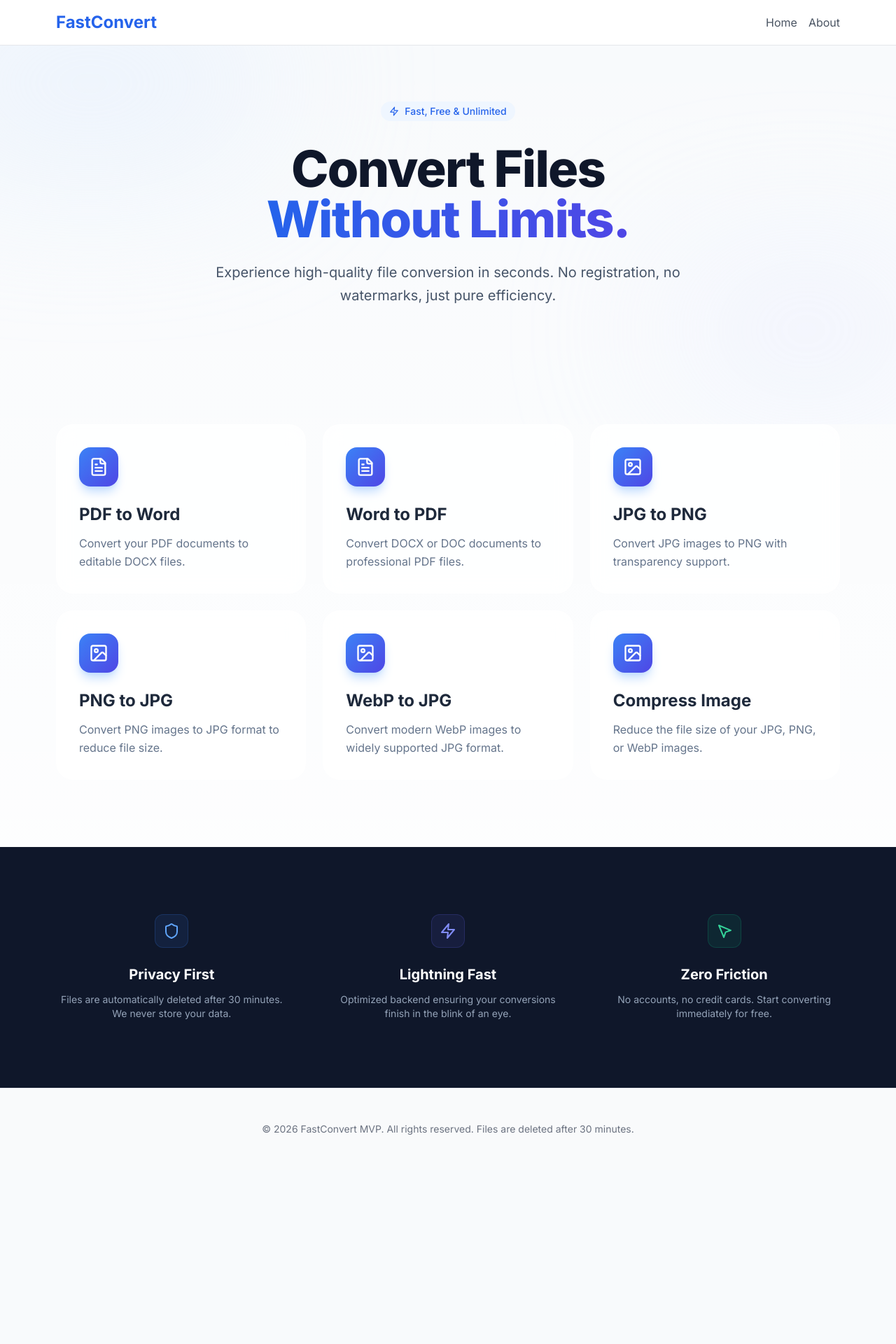
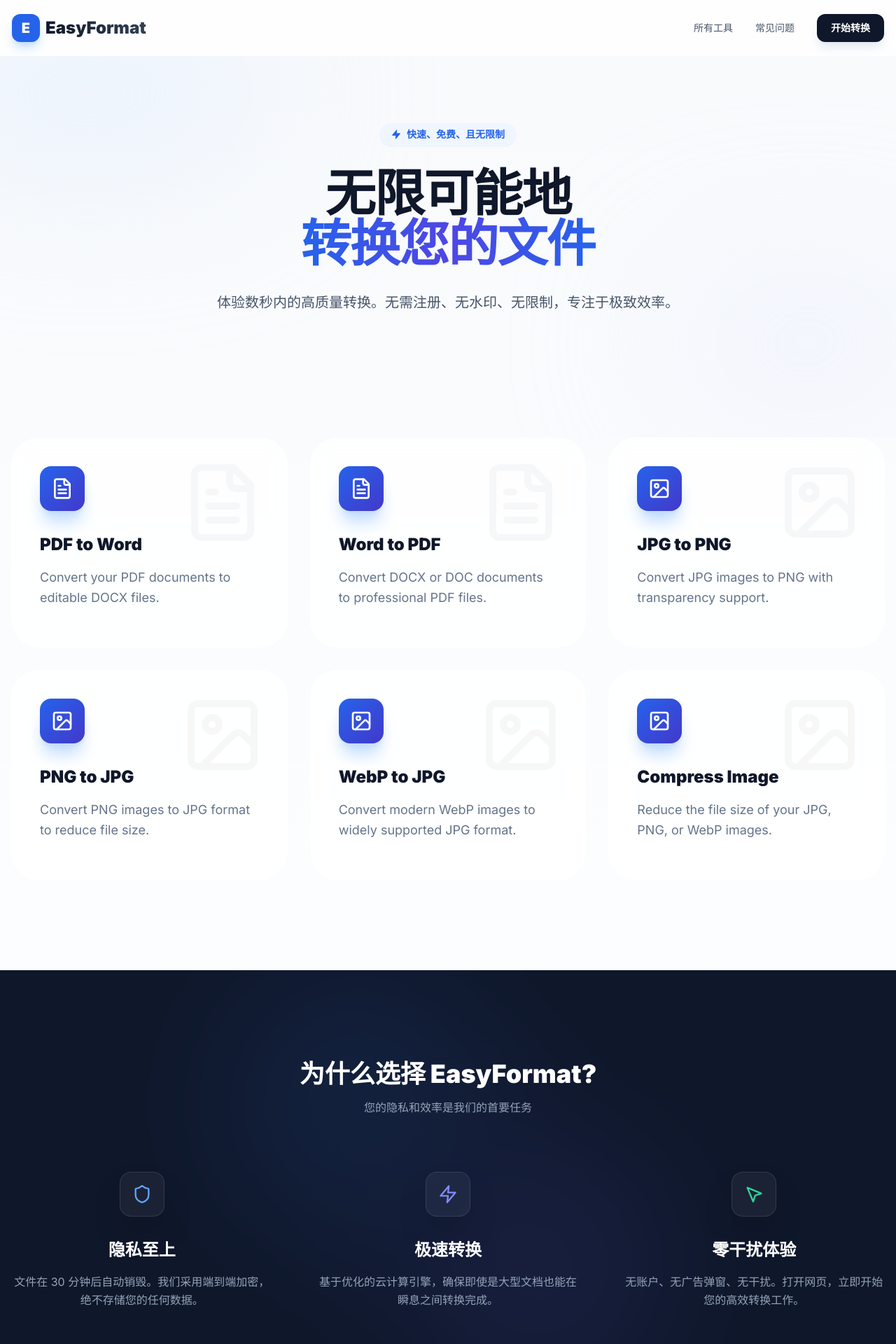
Before and after one commit to yej07243-lang/geshiweb111, a Next.js app in the folder frontend/: page / in a window 1280 px wide. Shown: the top 1920 px of the page at 70% size. Before the commit the page ends 1671 px from the top, so only its background shows below. Built offline with nearby package versions, Linux system fonts and the light colour scheme.

Commit message:
style: full UI redesign and layout fix for premium look

```diff
--- a/frontend/src/app/layout.tsx
+++ b/frontend/src/app/layout.tsx
@@ -6,39 +6,54 @@
 const inter = Inter({ subsets: ["latin"] });
 
 export const metadata: Metadata = {
-  title: "FastConvert - Free Online File Converter",
-  description: "Simple, fast, and secure file conversion tools. PDF, Word, and Images.",
+  title: "EasyFormat - 免费在线文件转换器",
+  description: "简单、快速、安全的在线文件转换工具。支持 PDF, Word 和图片转换。",
 };
 
 export default function RootLayout({
   children,
-}: Readonly<{
+}: {
   children: React.ReactNode;
-}>) {
+}) {
   return (
-    <html lang="en">
-      <body className={inter.className}>
-        <header className="bg-white border-b sticky top-0 z-10">
-          <nav className="max-w-6xl mx-auto px-4 h-16 flex items-center justify-between">
-            <Link href="/" className="text-2xl font-bold text-blue-600">
-              FastConvert
+    <html lang="zh-CN">
+      <body className={`${inter.className} antialiased`}>
+        <header className="fixed top-0 left-0 right-0 z-50 glass-card border-b border-slate-200/60 h-20">
+          <nav className="max-w-7xl mx-auto px-4 h-full flex items-center justify-between">
+            <Link href="/" className="flex items-center gap-2">
+              <div className="w-10 h-10 bg-blue-600 rounded-xl flex items-center justify-center shadow-lg shadow-blue-200">
+                <span className="text-white font-black text-xl">E</span>
+              </div>
+              <span className="text-2xl font-black bg-clip-text text-transparent bg-gradient-to-r from-slate-900 to-slate-700">
+                EasyFormat
+              </span>
             </Link>
-            <div className="space-x-4 hidden md:flex">
-              <Link href="/" className="text-gray-600 hover:text-blue-600">Home</Link>
-              <Link href="/about" className="text-gray-600 hover:text-blue-600">About</Link>
+
+            <div className="hidden md:flex items-center gap-8">
+              <Link href="/" className="text-sm font-medium text-slate-600 hover:text-blue-600 transition-colors">所有工具</Link>
+              <Link href="/faq" className="text-sm font-medium text-slate-600 hover:text-blue-600 transition-colors">常见问题</Link>
+              <Link href="https://easyformat.co" className="bg-slate-900 text-white px-5 py-2.5 rounded-xl text-sm font-bold hover:bg-slate-800 transition-all active:scale-95 shadow-lg shadow-slate-200">
+                开始转换
+              </Link>
             </div>
           </nav>
         </header>
 
-        <main className="min-h-screen">
+        <main className="pt-20">
           {children}
         </main>
 
-        <footer className="bg-gray-50 border-t py-12">
-          <div className="max-w-6xl mx-auto px-4 text-center">
-            <p className="text-gray-500 text-sm">
-              © 2026 FastConvert MVP. All rights reserved. Files are deleted after 30 minutes.
-            </p>
+        <footer className="bg-white border-t border-slate-100 py-16">
+          <div className="max-w-7xl mx-auto px-4">
+            <div className="flex flex-col md:flex-row justify-between items-center gap-8">
+              <div>
+                <span className="text-xl font-black text-slate-900">EasyFormat</span>
+                <p className="text-slate-400 text-sm mt-2">您的在线隐私转换专家</p>
+              </div>
+              <p className="text-slate-400 text-sm">
+                &copy; 2026 EasyFormat. 保留所有权利。所有文件将在转换后 30 分钟内自动删除。
+              </p>
+            </div>
           </div>
         </footer>
       </body>
--- a/frontend/src/app/page.tsx
+++ b/frontend/src/app/page.tsx
@@ -5,60 +5,96 @@
 export default function Home() {
   return (
     <div className="min-h-screen">
-      <section className="relative pt-20 pb-32 overflow-hidden">
+      {/* Hero Section */}
+      <section className="relative pt-24 pb-32 overflow-hidden">
         <div className="absolute top-0 left-1/2 -translate-x-1/2 w-full h-full -z-10">
           <div className="absolute top-[-10%] left-[-10%] w-[40%] h-[40%] bg-blue-100 rounded-full blur-[120px] opacity-50"></div>
           <div className="absolute bottom-[10%] right-[-5%] w-[30%] h-[30%] bg-indigo-100 rounded-full blur-[120px] opacity-50"></div>
         </div>
+
         <div className="max-w-6xl mx-auto px-4 text-center">
-          <div className="inline-flex items-center gap-2 px-3 py-1 rounded-full bg-blue-50 text-blue-600 text-sm font-medium mb-8">
-            <Zap size={14} />
-            <span>Fast, Free & Unlimited</span>
+          <div className="inline-flex items-center gap-2 px-4 py-1.5 rounded-full bg-blue-50 text-blue-600 text-sm font-bold mb-8 shadow-sm">
+            <Zap size={14} className="fill-blue-600" />
+            <span>快速、免费、且无限制</span>
           </div>
-          <h1 className="text-5xl md:text-7xl font-extrabold mb-6 tracking-tight text-slate-900">
-            Convert Files <br />
-            <span className="bg-clip-text text-transparent bg-gradient-to-r from-blue-600 to-indigo-600">
-              Without Limits.
+          <h1 className="text-5xl md:text-7xl font-black mb-8 tracking-tight text-slate-900 leading-[1.1]">
+            无限可能地<br />
+            <span className="bg-clip-text text-transparent bg-gradient-to-r from-blue-600 via-indigo-600 to-blue-600 animate-gradient-x">
+              转换您的文件
             </span>
           </h1>
-          <p className="text-xl text-slate-600 max-w-2xl mx-auto mb-10 leading-relaxed">
-            Experience high-quality file conversion in seconds. No registration, no watermarks, just pure efficiency.
+          <p className="text-xl text-slate-600 max-w-2xl mx-auto mb-12 leading-relaxed font-medium">
+            体验数秒内的高质量转换。无需注册、无水印、无限制，专注于极致效率。
           </p>
         </div>
       </section>
-      <section className="max-w-6xl mx-auto px-4 pb-24">
-        <div className="grid grid-cols-1 md:grid-cols-2 lg:grid-cols-3 gap-6">
+
+      {/* Tools Grid */}
+      <section className="max-w-7xl mx-auto px-4 pb-32">
+        <div className="grid grid-cols-1 md:grid-cols-2 lg:grid-cols-3 gap-8">
           {TOOLS.map((tool) => (
-            <Link key={tool.id} href={`/tools/${tool.id}`} className="group glass-card p-8 rounded-3xl tool-grid-item hover:shadow-2xl hover:shadow-blue-100/50 transition-all border-slate-200/60">
-              <div className="w-14 h-14 bg-gradient-to-br from-blue-500 to-indigo-600 rounded-2xl flex items-center justify-center mb-6 shadow-lg shadow-blue-200 group-hover:scale-110 transition-transform">
-                {tool.id.includes("pdf") || tool.id.includes("word") ? <FileText className="text-white" size={28} /> : <ImageIcon className="text-white" size={28} />}
+            <Link
+              key={tool.id}
+              href={`/tools/${tool.id}`}
+              className="group glass-card p-10 rounded-[2.5rem] tool-grid-item hover:shadow-2xl hover:shadow-blue-200/40 transition-all border-slate-200/60 relative overflow-hidden"
+            >
+              <div className="absolute top-0 right-0 p-8 opacity-[0.03] group-hover:opacity-[0.08] transition-opacity">
+                {tool.id.includes("pdf") ? <FileText size={120} /> : <ImageIcon size={120} />}
               </div>
-              <h2 className="text-2xl font-bold mb-3 flex items-center text-slate-800">
+
+              <div className="w-16 h-16 bg-gradient-to-br from-blue-600 to-indigo-700 rounded-2xl flex items-center justify-center mb-8 shadow-xl shadow-blue-200 group-hover:scale-110 group-hover:rotate-3 transition-all duration-300">
+                {tool.id.includes("pdf") || tool.id.includes("word") ? (
+                  <FileText className="text-white" size={32} />
+                ) : (
+                  <ImageIcon className="text-white" size={32} />
+                )}
+              </div>
+
+              <h2 className="text-2xl font-black mb-4 flex items-center text-slate-900">
                 {tool.name}
-                <ArrowRight className="ml-2 w-5 h-5 opacity-0 -translate-x-2 group-hover:opacity-100 group-hover:translate-x-0 transition-all" />
+                <ArrowRight className="ml-2 w-6 h-6 opacity-0 -translate-x-4 group-hover:opacity-100 group-hover:translate-x-0 transition-all duration-300 text-blue-600" />
               </h2>
-              <p className="text-slate-500 leading-relaxed">{tool.description}</p>
+              <p className="text-slate-500 text-lg leading-relaxed mb-4">
+                {tool.description}
+              </p>
             </Link>
           ))}
         </div>
       </section>
-      <section className="bg-slate-900 py-24 text-white">
-        <div className="max-w-6xl mx-auto px-4">
+
+      {/* Features Section */}
+      <section className="bg-slate-900 py-32 text-white overflow-hidden relative">
+        <div className="absolute top-0 left-0 w-full h-full opacity-10 pointer-events-none">
+          <div className="absolute top-0 left-1/4 w-96 h-96 bg-blue-500 rounded-full blur-[100px]"></div>
+          <div className="absolute bottom-0 right-1/4 w-96 h-96 bg-indigo-500 rounded-full blur-[100px]"></div>
+        </div>
+
+        <div className="max-w-7xl mx-auto px-4 relative">
+          <div className="text-center mb-20">
+            <h2 className="text-4xl font-black mb-4">为什么选择 EasyFormat?</h2>
+            <p className="text-slate-400">您的隐私和效率是我们的首要任务</p>
+          </div>
           <div className="grid grid-cols-1 md:grid-cols-3 gap-16">
             <div className="flex flex-col items-center text-center">
-              <div className="w-12 h-12 bg-blue-500/10 rounded-xl flex items-center justify-center mb-6 border border-blue-500/20"><Shield className="text-blue-400" /></div>
-              <h3 className="text-xl font-bold mb-3">Privacy First</h3>
-              <p className="text-slate-400 text-sm">Files are automatically deleted after 30 minutes. We never store your data.</p>
+              <div className="w-16 h-16 bg-white/5 rounded-2xl flex items-center justify-center mb-8 border border-white/10 shadow-2xl">
+                <Shield className="text-blue-400" size={28} />
+              </div>
+              <h3 className="text-2xl font-bold mb-4">隐私至上</h3>
+              <p className="text-slate-400 leading-relaxed">文件在 30 分钟后自动销毁。我们采用端到端加密，绝不存储您的任何数据。</p>
             </div>
             <div className="flex flex-col items-center text-center">
-              <div className="w-12 h-12 bg-indigo-500/10 rounded-xl flex items-center justify-center mb-6 border border-indigo-500/20"><Zap className="text-indigo-400" /></div>
-              <h3 className="text-xl font-bold mb-3">Lightning Fast</h3>
-              <p className="text-slate-400 text-sm">Optimized backend ensuring your conversions finish in the blink of an eye.</p>
+              <div className="w-16 h-16 bg-white/5 rounded-2xl flex items-center justify-center mb-8 border border-white/10 shadow-2xl">
+                <Zap className="text-indigo-400" size={28} />
+              </div>
+              <h3 className="text-2xl font-bold mb-4">极速转换</h3>
+              <p className="text-slate-400 leading-relaxed">基于优化的云计算引擎，确保即使是大型文档也能在瞬息之间转换完成。</p>
             </div>
             <div className="flex flex-col items-center text-center">
-              <div className="w-12 h-12 bg-emerald-500/10 rounded-xl flex items-center justify-center mb-6 border border-emerald-500/20"><MousePointer2 className="text-emerald-400" /></div>
-              <h3 className="text-xl font-bold mb-3">Zero Friction</h3>
-              <p className="text-slate-400 text-sm">No accounts, no credit cards. Start converting immediately for free.</p>
+              <div className="w-16 h-16 bg-white/5 rounded-2xl flex items-center justify-center mb-8 border border-white/10 shadow-2xl">
+                <MousePointer2 className="text-emerald-400" size={28} />
+              </div>
+              <h3 className="text-2xl font-bold mb-4">零干扰体验</h3>
+              <p className="text-slate-400 leading-relaxed">无账户、无广告弹窗、无干扰。打开网页，立即开始您的高效转换工作。</p>
             </div>
           </div>
         </div>
```
